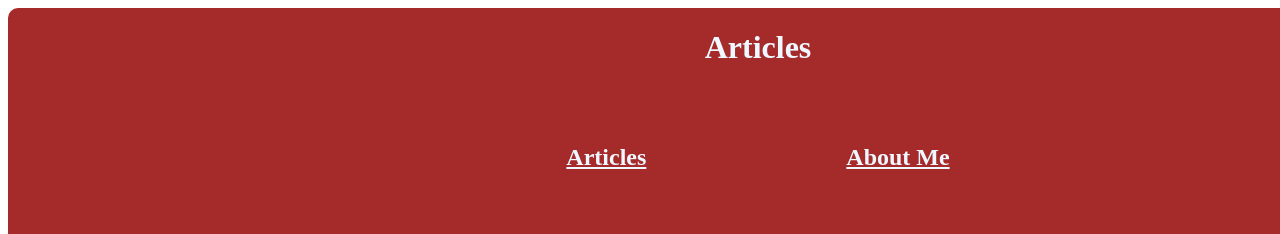
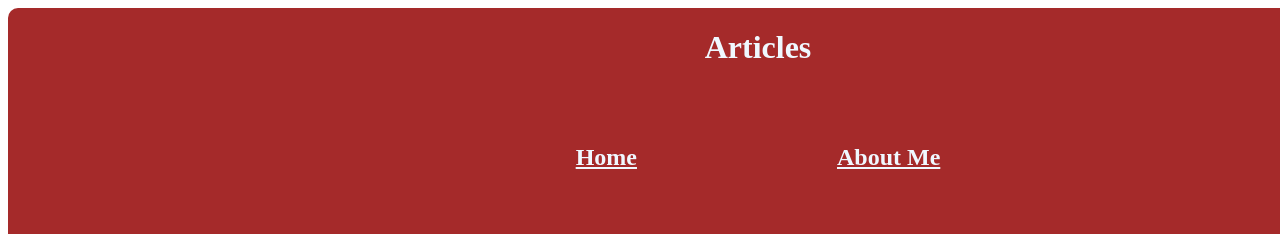
Before and after one commit to torquemeans/torquemeans.github.io, a plain HTML site: page articles.html in a window 1280 px wide. Shown: the top 234 px of the page. Drawn offline with Linux system fonts and the light colour scheme.

Commit message:
Update articles.html

```diff
--- a/articles.html
+++ b/articles.html
@@ -10,7 +10,7 @@
             <h1>Articles</h1><br><br>
             <div class="tab-hold">
                 <div class="tab">
-                    <h2><a href="/articles.html">Articles</a></h2>
+                    <h2><a href="/index.html">Home</a></h2>
                 </div>
                 <div class="tab">
                     <h2><a href="/aboutme.html">About Me</a></h2>
```
